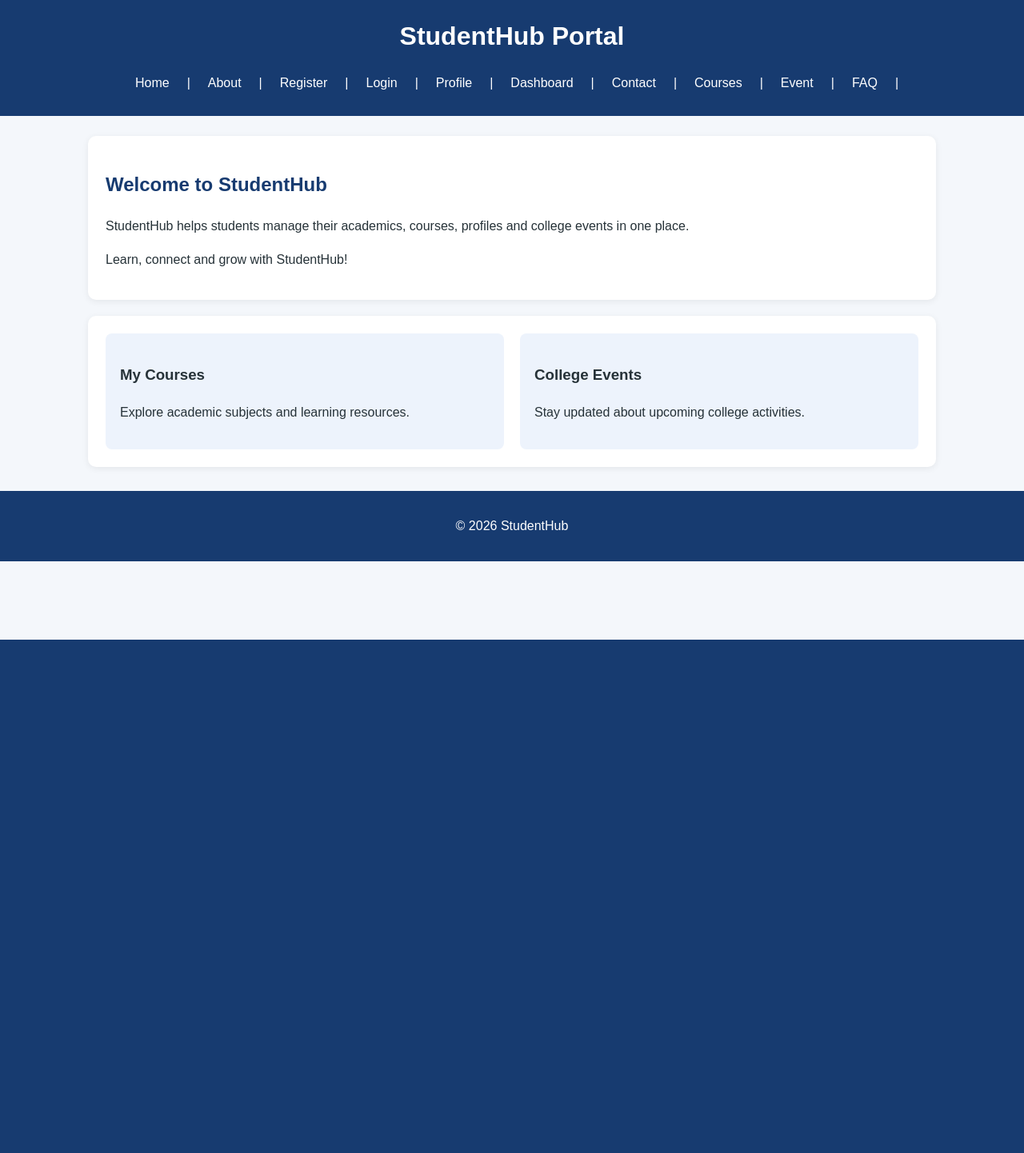
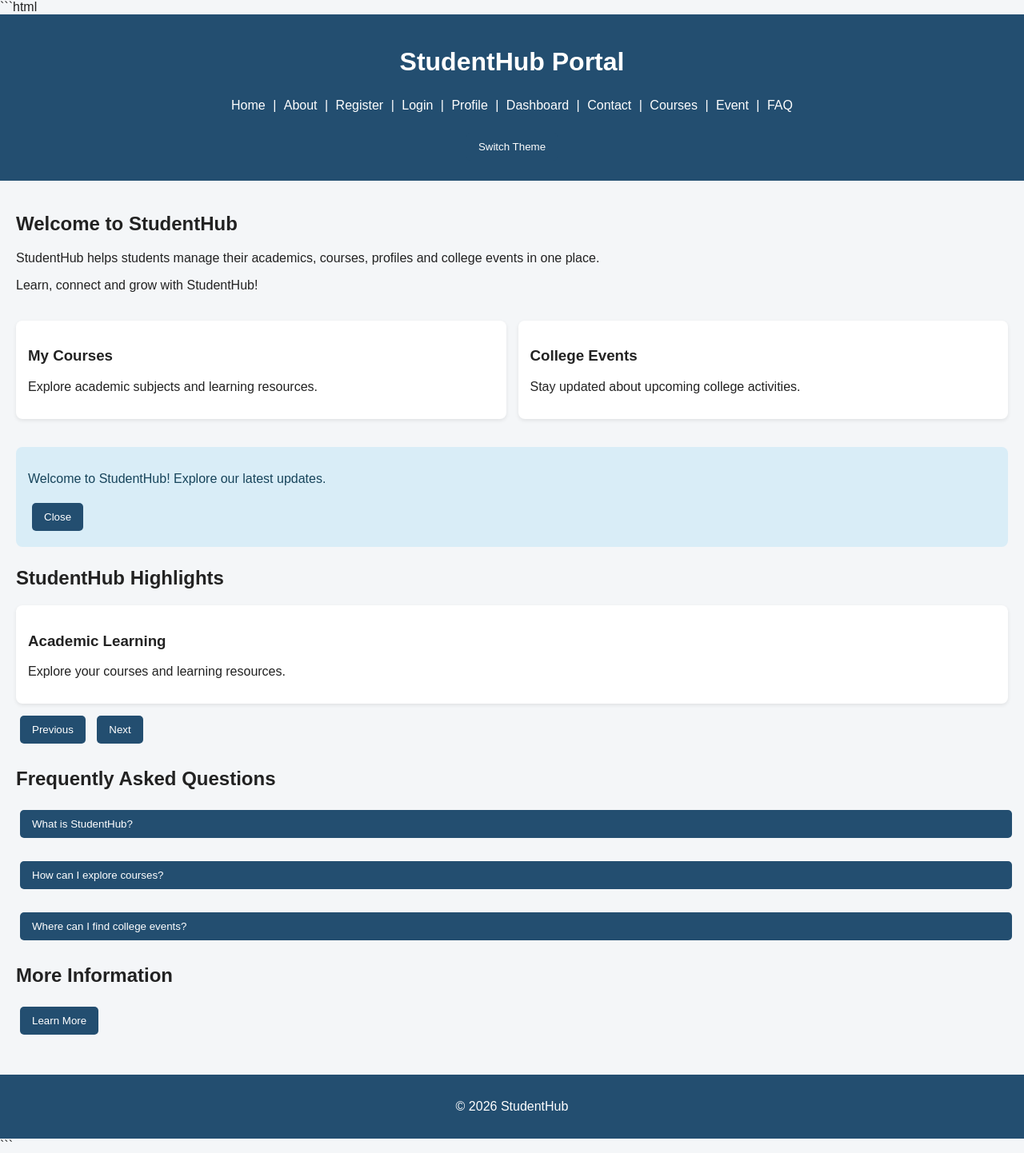
Before and after one commit to Angel9790/StudentHub, a PHP site: page / in a window 1280 px wide. Shown: the whole page at 80% size. Before the commit the page ends 800 px from the top, so only its background shows below. Run offline with PHP 8.4, Linux system fonts and the light colour scheme.

Commit message:
Add Practical 4 JavaScript interactivity

````diff
--- a/index.html
+++ b/index.html
@@ -1,15 +1,24 @@
+```html
 <!DOCTYPE html>
 <html lang="en">
 <head>
     <meta charset="UTF-8">
+    <meta name="viewport" content="width=device-width, initial-scale=1.0">
     <title>StudentHub - Home</title>
     <link rel="stylesheet" href="style.css">
+    <script src="script.js" defer></script>
 </head>
 <body>
 
 <header>
     <h1>StudentHub Portal</h1>
-    <nav>
+
+    <button id="menuButton" aria-expanded="false"
+        aria-controls="navigation">
+        ☰ Menu
+    </button>
+
+    <nav id="navigation">
         <a href="index.html">Home</a> |
         <a href="about.html">About</a> |
         <a href="register.html">Register</a> |
@@ -19,18 +28,23 @@
         <a href="contact.html">Contact</a> |
         <a href="courses.html">Courses</a> |
         <a href="event.html">Event</a> |
-        <a href="faq.html">FAQ</a> |
+        <a href="faq.html">FAQ</a>
+    </nav>
 
-        </nav>
+    <button id="themeButton" type="button">
+        Switch Theme
+    </button>
 </header>
 
 <main>
     <section>
         <h2>Welcome to StudentHub</h2>
+
         <p>
             StudentHub helps students manage their academics,
             courses, profiles and college events in one place.
         </p>
+
         <p>Learn, connect and grow with StudentHub!</p>
     </section>
 
@@ -45,6 +59,99 @@
             <p>Stay updated about upcoming college activities.</p>
         </article>
     </section>
+
+    <!-- Notification Banner -->
+    <section id="notification" role="status" hidden>
+        <p>Welcome to StudentHub! Explore our latest updates.</p>
+        <button id="closeNotification" type="button"
+            aria-label="Close notification">Close</button>
+    </section>
+
+    <!-- Content Slider -->
+    <section>
+        <h2>StudentHub Highlights</h2>
+
+        <div id="slider">
+            <article class="slide">
+                <h3>Academic Learning</h3>
+                <p>Explore your courses and learning resources.</p>
+            </article>
+
+            <article class="slide" hidden>
+                <h3>College Activities</h3>
+                <p>Participate in college events and activities.</p>
+            </article>
+
+            <article class="slide" hidden>
+                <h3>Student Community</h3>
+                <p>Connect, learn and grow with other students.</p>
+            </article>
+        </div>
+
+        <button id="previousSlide" type="button">Previous</button>
+        <button id="nextSlide" type="button">Next</button>
+    </section>
+
+    <!-- Collapsible FAQ -->
+    <section>
+        <h2>Frequently Asked Questions</h2>
+
+        <div class="faq-item">
+            <h3>
+                <button class="faq-question" type="button"
+                    aria-expanded="false">
+                    What is StudentHub?
+                </button>
+            </h3>
+            <p class="faq-answer" hidden>
+                StudentHub helps students manage academics,
+                courses, profiles and college events.
+            </p>
+        </div>
+
+        <div class="faq-item">
+            <h3>
+                <button class="faq-question" type="button"
+                    aria-expanded="false">
+                    How can I explore courses?
+                </button>
+            </h3>
+            <p class="faq-answer" hidden>
+                Visit the Courses page to explore academic subjects
+                and learning resources.
+            </p>
+        </div>
+
+        <div class="faq-item">
+            <h3>
+                <button class="faq-question" type="button"
+                    aria-expanded="false">
+                    Where can I find college events?
+                </button>
+            </h3>
+            <p class="faq-answer" hidden>
+                Visit the Event page to find college activities.
+            </p>
+        </div>
+    </section>
+
+    <!-- Modal Popup -->
+    <section>
+        <h2>More Information</h2>
+
+        <button id="openModal" type="button">
+            Learn More
+        </button>
+
+        <dialog id="infoModal" aria-labelledby="modalTitle">
+            <h2 id="modalTitle">About StudentHub</h2>
+            <p>
+                StudentHub brings student resources, courses
+                and college activities together in one portal.
+            </p>
+            <button id="closeModal" type="button">Close</button>
+        </dialog>
+    </section>
 </main>
 
 <footer>
@@ -53,3 +160,4 @@
 
 </body>
 </html>
+```
--- /dev/null
+++ b/script.js
@@ -0,0 +1,89 @@
+const menuButton = document.getElementById("menuButton");
+const navigation = document.getElementById("navigation");
+
+menuButton.addEventListener("click", function () {
+    navigation.classList.toggle("show-menu");
+
+    const isExpanded = navigation.classList.contains("show-menu");
+    menuButton.setAttribute("aria-expanded", isExpanded);
+});
+
+
+const themeButton = document.getElementById("themeButton");
+
+const savedTheme = localStorage.getItem("studentHubTheme");
+
+if (savedTheme === "dark") {
+    document.body.classList.add("dark-theme");
+    themeButton.textContent = "Switch to Light Theme";
+}
+
+themeButton.addEventListener("click", function () {
+    document.body.classList.toggle("dark-theme");
+
+    if (document.body.classList.contains("dark-theme")) {
+        localStorage.setItem("studentHubTheme", "dark");
+        themeButton.textContent = "Switch to Light Theme";
+    } else {
+        localStorage.setItem("studentHubTheme", "light");
+        themeButton.textContent = "Switch to Dark Theme";
+    }
+});
+
+
+const notification = document.getElementById("notification");
+const closeNotification = document.getElementById("closeNotification");
+
+notification.hidden = false;
+
+closeNotification.addEventListener("click", function () {
+    notification.hidden = true;
+});
+
+const slides = document.querySelectorAll(".slide");
+const previousSlide = document.getElementById("previousSlide");
+const nextSlide = document.getElementById("nextSlide");
+
+let currentSlide = 0;
+
+function showSlide(index) {
+    slides[currentSlide].hidden = true;
+
+    currentSlide = (index + slides.length) % slides.length;
+
+    slides[currentSlide].hidden = false;
+}
+
+nextSlide.addEventListener("click", function () {
+    showSlide(currentSlide + 1);
+});
+
+previousSlide.addEventListener("click", function () {
+    showSlide(currentSlide - 1);
+});
+
+
+const faqQuestions = document.querySelectorAll(".faq-question");
+
+faqQuestions.forEach(function (question) {
+    question.addEventListener("click", function () {
+        const answer = question.parentElement.nextElementSibling;
+
+        answer.hidden = !answer.hidden;
+
+        question.setAttribute("aria-expanded", !answer.hidden);
+    });
+});
+
+
+const openModal = document.getElementById("openModal");
+const closeModal = document.getElementById("closeModal");
+const infoModal = document.getElementById("infoModal");
+
+openModal.addEventListener("click", function () {
+    infoModal.showModal();
+});
+
+closeModal.addEventListener("click", function () {
+    infoModal.close();
+});
--- a/style.css
+++ b/style.css
@@ -1,176 +1,189 @@
-
-
-* {
-    box-sizing: border-box;
+/* General Styling */
+body {
+    font-family: Arial, sans-serif;
+    margin: 0;
+    padding: 0;
+    background-color: #f4f6f8;
+    color: #222;
+    transition: background-color 0.3s, color 0.3s;
 }
 
-body {
-    margin: 0;
-    font-family: Arial, sans-serif;
-    background-color: #f4f7fb;
-    color: #263238;
-    line-height: 1.6;
-}
-
-
 header {
-    background-color: #173b70;
+    background-color: #234e70;
     color: white;
     padding: 20px;
     text-align: center;
 }
 
-header h1 {
-    margin: 0 0 12px;
-}
-
-
 nav {
-    display: flex;
-    justify-content: center;
-    align-items: center;
-    flex-wrap: wrap;
-    gap: 10px;
+    margin: 15px 0;
 }
 
 nav a {
     color: white;
     text-decoration: none;
-    padding: 8px 12px;
-    border-radius: 5px;
+    margin: 5px;
+    display: inline-block;
 }
 
 nav a:hover {
-    background-color: #315d96;
+    text-decoration: underline;
 }
 
-
 main {
-    width: 100%;
-    max-width: 1100px;
-    margin: 25px auto;
-    padding: 0 20px;
+    padding: 20px;
 }
 
 section {
-    background-color: white;
-    padding: 22px;
-    margin-bottom: 20px;
-    border-radius: 10px;
-    box-shadow: 0 2px 8px #00000012;
+    margin-bottom: 25px;
 }
 
-h2 {
-    color: #173b70;
+article {
+    background-color: white;
+    padding: 15px;
+    margin: 10px 0;
+    border-radius: 8px;
+    box-shadow: 0 2px 5px #00000015;
+    transition: transform 0.3s;
+}
+
+article:hover {
+    transform: translateY(-3px);
 }
 
 .grid-layout {
     display: grid;
-    grid-template-columns: repeat(2, minmax(0, 1fr));
-    gap: 20px;
+    grid-template-columns: repeat(2, 1fr);
+    gap: 15px;
 }
 
+button {
+    padding: 10px 15px;
+    margin: 5px;
+    border: none;
+    border-radius: 5px;
+    background-color: #234e70;
+    color: white;
+    cursor: pointer;
+    transition: background-color 0.3s, transform 0.2s;
+}
+
+button:hover {
+    background-color: #3675a5;
+    transform: scale(1.03);
+}
+
+button:focus-visible,
+a:focus-visible {
+    outline: 3px solid orange;
+    outline-offset: 3px;
+}
+
+/* Hamburger Menu */
+#menuButton {
+    display: none;
+}
+
+#navigation.show-menu {
+    display: block;
+}
+
+/* Notification Banner */
+#notification {
+    background-color: #d9edf7;
+    color: #17445b;
+    padding: 15px;
+    border-radius: 8px;
+}
+
+#notification[hidden],
+.slide[hidden],
+.faq-answer[hidden] {
+    display: none;
+}
+
+/* FAQ */
+.faq-item {
+    margin-bottom: 15px;
+}
+
+.faq-question {
+    width: 100%;
+    text-align: left;
+}
+
+/* Modal Popup */
+dialog {
+    max-width: 400px;
+    border: none;
+    border-radius: 10px;
+    padding: 25px;
+    box-shadow: 0 5px 20px #00000040;
+}
+
+dialog::backdrop {
+    background-color: #00000080;
+}
+
+/* Footer */
+footer {
+    background-color: #234e70;
+    color: white;
+    text-align: center;
+    padding: 15px;
+}
+
+/* Dark Theme */
+body.dark-theme {
+    background-color: #181818;
+    color: #f1f1f1;
+}
+
+body.dark-theme header,
+body.dark-theme footer {
+    background-color: #101820;
+}
+
+body.dark-theme article {
+    background-color: #292929;
+    color: #f1f1f1;
+}
+
+body.dark-theme button {
+    background-color: #555;
+    color: white;
+}
+
+body.dark-theme #notification {
+    background-color: #263b46;
+    color: #e3f4ff;
+}
+
+body.dark-theme dialog {
+    background-color: #292929;
+    color: white;
+}
+
+/* Responsive Design */
 @media (max-width: 768px) {
     .grid-layout {
         grid-template-columns: 1fr;
     }
-}
 
-article {
-    background-color: #edf3fc;
-    padding: 18px;
-    border-radius: 8px;
-}
-
-
-form {
-    display: flex;
-    flex-direction: column;
-    gap: 10px;
-    max-width: 500px;
-}
-
-input,
-textarea,
-select {
-    width: 100%;
-    padding: 11px;
-    border: 1px solid #b8c4d4;
-    border-radius: 5px;
-    font: inherit;
-}
-
-textarea {
-    min-height: 100px;
-}
-
-button {
-    background-color: #173b70;
-    color: white;
-    border: none;
-    padding: 11px 18px;
-    border-radius: 5px;
-    cursor: pointer;
-}
-
-button:hover {
-    background-color: #315d96;
-}
-
-main a {
-    color: #173b70;
-}
-
-footer {
-    background-color: #173b70;
-    color: white;
-    text-align: center;
-    padding: 15px;
-    margin-top: 30px;
-}
-
-
-@media (max-width: 768px) {
-    main > section,
-    main > div {
-        grid-template-columns: 1fr;
+    #menuButton {
+        display: inline-block;
     }
 
-    header {
-        padding: 16px 10px;
+    #navigation {
+        display: none;
     }
 
-    nav {
-        gap: 5px;
-    }
-
-    main {
-        margin: 18px auto;
-        padding: 0 14px;
-    }
-}
-
-
-@media (max-width: 480px) {
-    header h1 {
-        font-size: 24px;
-    }
-
-    nav {
-        flex-direction: column;
-        align-items: stretch;
+    #navigation.show-menu {
+        display: block;
     }
 
     nav a {
         display: block;
-        text-align: center;
-    }
-
-    section {
-        padding: 15px;
-    }
-
-    main {
-        padding: 0 10px;
+        padding: 8px;
     }
 }
````
